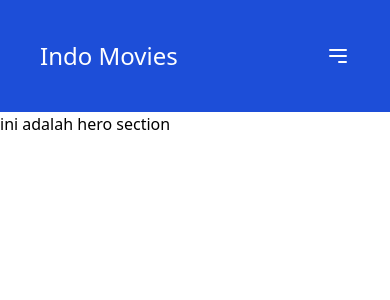
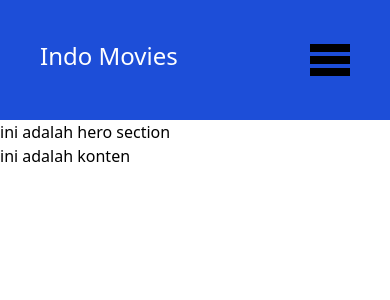
Before and after one commit to Igprad01/React-Js-Learn, a React (Vite) app: page / in a window 390 px wide. Shown: the top 300 px of the page. Built offline with nearby package versions, Linux system fonts and the light colour scheme.

Commit message:
fix responsive navbar

```diff
--- /dev/null
+++ b/src/components/ELements/Button/Button.jsx
@@ -0,0 +1,11 @@
+import React from "react";
+
+const Button = (props) => {
+   return (
+    <button onClick={props.click} className="" >
+        {props.content}
+    </button>
+   )
+}
+
+export default Button
--- a/src/components/ELements/Image/Gambar_Section.jsx
+++ /dev/null
@@ -1,9 +0,0 @@
-import React from "react";
-
-const GambarSection = (props) => {
-    return (
-        <img src={props.imgLink} alt={props.titleImg} className="" />
-    )
-}
-
-export default GambarSection
--- /dev/null
+++ b/src/components/ELements/Image/Image.jsx
@@ -0,0 +1,9 @@
+import React from "react";
+
+const Gambar = (props) => {
+    return (
+        <img src={props.imgLink} alt={props.titleImg} className="" height={props.height} width={props.width} />
+    )
+}
+
+export default Gambar
--- a/src/components/Layouts/hero_section.jsx
+++ b/src/components/Layouts/hero_section.jsx
@@ -1,6 +1,7 @@
 import React from "react";
-import Heading1 from "../Heading1/H1";
-import GambarSection from "../ELements/Image/Gambar_Section";
+import Heading1 from "../ELements/Heading1/H1";
+import GambarSection from "../ELements/Image/Image";
+import Button from "../ELements/Button/Button";
 
 
 const HeroSection = () => {
@@ -8,6 +9,7 @@ const HeroSection = () => {
         <div className="container ">
             <Heading1 titleH1 = 'ini adalah hero section'/>
             <GambarSection Link = '' />
+            <Button content = 'ini adalah konten' />
         </div>
     )
 }
--- a/src/components/Layouts/navbar.jsx
+++ b/src/components/Layouts/navbar.jsx
@@ -2,8 +2,9 @@ import React, { useState } from "react";
 import LogoNav from "../ELements/Link/Link";
 import ListNav from "../ELements/ListNav/List";
 import Search from "../ELements/Pencarian/Pencarian";
+import Gambar from "../ELements/Image/Image";
 
-const Navbar = () => {
+function Navbar() {
     const [isOpen, setIsOpen] = useState(false);
 
     const ToggleMenu = () => {
@@ -13,27 +14,29 @@ const Navbar = () => {
     return (
         <nav className="w-full bg-blue-700 p-10">
             <div className="container mx-auto flex justify-between text-2xl capitalize text-white">
-                <LogoNav title = 'Indo Movies'  />
+                <LogoNav title='Indo Movies' />
                 <div className="hidden md:flex items-center space-x-14">
-                <Search />
-                <ListNav />
+                    <Search />
+                    <ListNav />
                 </div>
                 <div className="md:hidden flex items-center">
                     <button onClick={ToggleMenu} className="focus: outline-none">
-                    <svg className="w-6 h-6" fill="none" stroke="currentColor" viewBox="0 0 24 24" xmlns="http://www.w3.org/2000/svg">
-                            <path strokeLinecap="round" strokeLinejoin="round" strokeWidth="2" d="M4 6h16M4 12h16m-7 6h7" />
+                    <svg viewBox="0 0 100 80" width="40" height="40">
+                        <rect width="100" height="20"></rect>
+                        <rect y="30" width="100" height="20"></rect>
+                        <rect y="60" width="100" height="20"></rect>
                     </svg>
                     </button>
                 </div>
             </div>
             {isOpen && (
                 <div>
-                <Search />
-                <ListNav />
+                    <Search />
+                    <ListNav />
                 </div>
             )}
         </nav>
-    )
+    );
 }
 
 export default Navbar
```
Also changed, not shown: src/components/Card_Film/Card_Film.jsx (deleted), src/components/ELements/Heading1/H1.jsx (renamed from src/components/Heading1/H1.jsx), src/components/ELements/Image/assets/svg/burgerMenu.svg (added).
